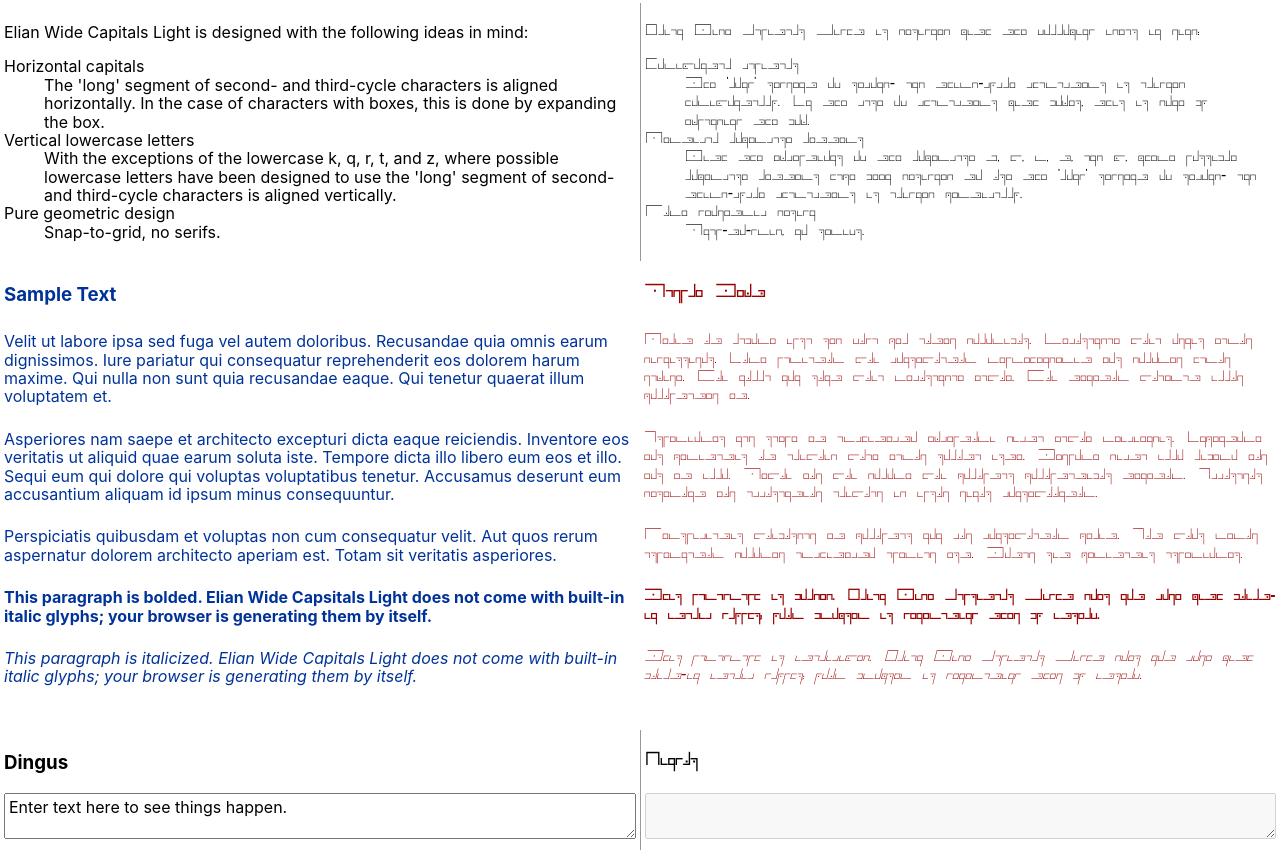
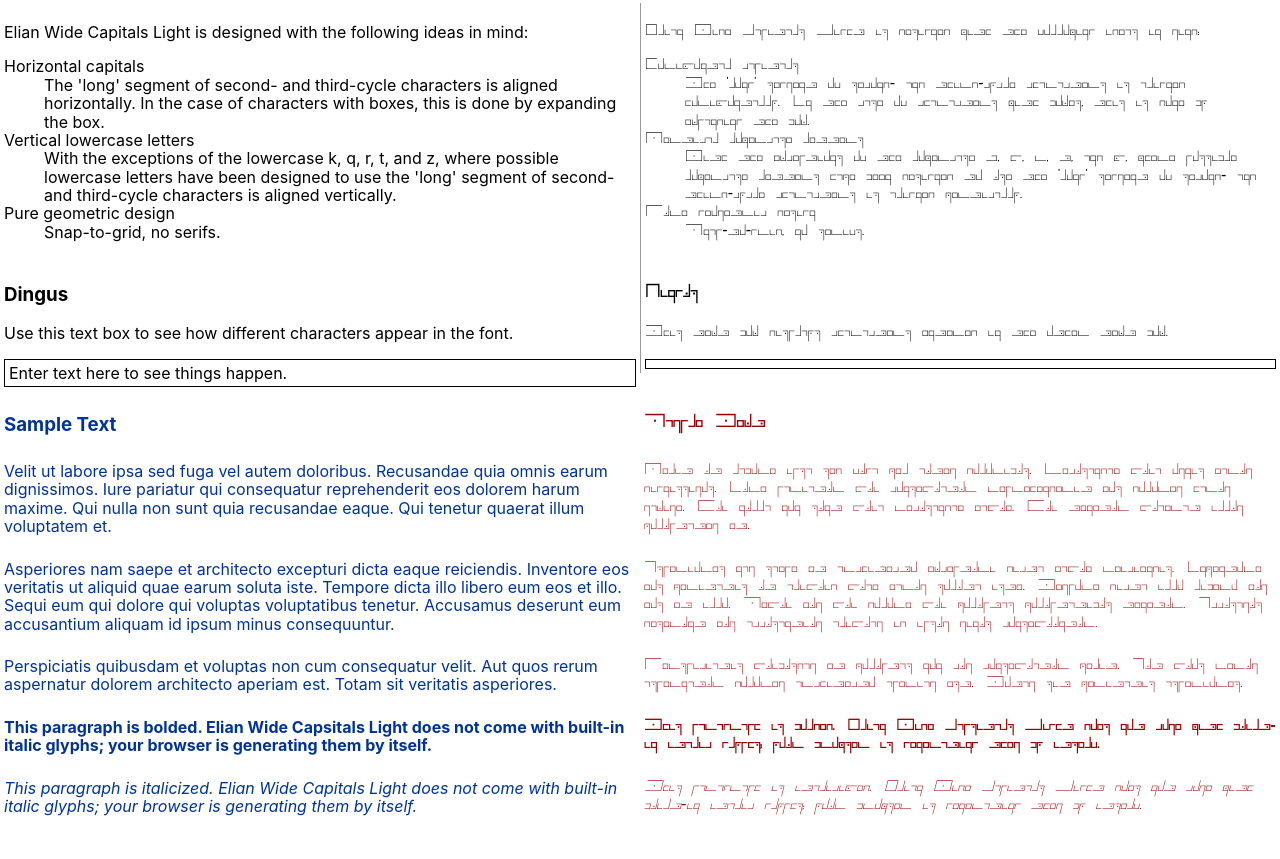
Before and after one commit to benlk/elian-fonts, a plain HTML site: page index.html in a window 1280 px wide. Shown: the part 557-1416 px from the top of the page. Drawn offline with nearby package versions, Linux system fonts and the light colour scheme.

Commit message:
Heeeey, the thing does kinda work now. I swap textareas for div contenteditables.

```diff
--- a/index.html
+++ b/index.html
@@ -80,6 +80,25 @@
 		</div>
 	</section>
 	<section class="cf">
+		<div class="fl w-50 tl pa1">
+			<h3>Dingus</h3>
+			<p>Use this text box to see how different characters appear in the font.</p>
+			<script type="text/javascript">
+				function sync() {
+					var from = document.getElementById('from');
+					var to = document.getElementById('to');
+					to.innerHTML = from.innerHTML;
+				}
+			</script>
+			<div id="from" oninput="sync()" class="pa1 w-100 db b--black ba" contenteditable>Enter text here to see things happen.</div>
+		</div>
+		<div class="fl w-50 ewcl tl pa1 bl b--silver">
+			<h3>Dingus</h3>
+			<p>This text box displays characters entered in the other text box.</p>
+			<div id="to" class="pa1 w-100 db ewcl b--black ba" disabled></div>
+		</div>
+	</section>
+	<section class="cf">
 		<h3 class="fl w-100 tl pa1 duplicate-right" content="Sample Text"></h3>
 		<p class="fl w-100 tl pa1 duplicate-right" content="Velit ut labore ipsa sed fuga vel autem doloribus. Recusandae quia omnis earum dignissimos. Iure pariatur qui consequatur reprehenderit eos dolorem harum maxime. Qui nulla non sunt quia recusandae eaque. Qui tenetur quaerat illum voluptatem et."></p>
 		<p class="fl w-100 tl pa1 duplicate-right" content="Asperiores nam saepe et architecto excepturi dicta eaque reiciendis. Inventore eos veritatis ut aliquid quae earum soluta iste. Tempore dicta illo libero eum eos et illo. Sequi eum qui dolore qui voluptas voluptatibus tenetur. Accusamus deserunt eum accusantium aliquam id ipsum minus consequuntur."></p>
@@ -88,22 +107,5 @@
 		<p class="i fl w-100 tl pa1 duplicate-right" content="This paragraph is italicized. Elian Wide Capitals Light does not come with built-in italic glyphs; your browser is generating them by itself."></p>
 		<p class="fl w-100 tl pa1 duplicate-right" content=""></p>
 	</section>
-	<div class="cf">
-		<div class="fl w-50 tl pa1">
-			<h3>Dingus</h3>
-			<script type="text/javascript">
-				function sync() {
-					var from = document.getElementById('from');
-					var to = document.getElementById('to');
-					to.value = from.value;
-				}
-			</script>
-			<textarea id="from" oninput="sync()" class="pa1 w-100">Enter text here to see things happen.</textarea>
-		</div>
-		<div class="fl w-50 ewcl tl pa1 bl b--silver">
-			<h3>Dingus</h3>
-			<textarea id="to" class="pa1 w-100 ewcl" disabled></textarea>
-		</div>
-	</div>
 </body>
 </html>
```
